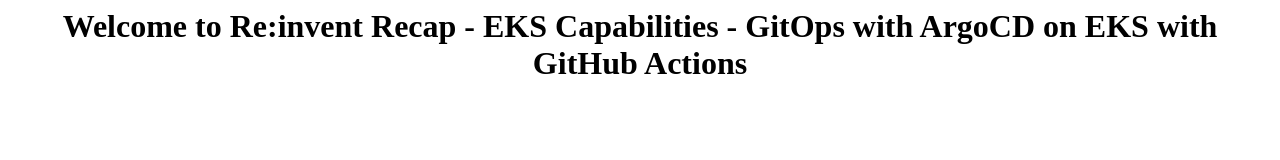
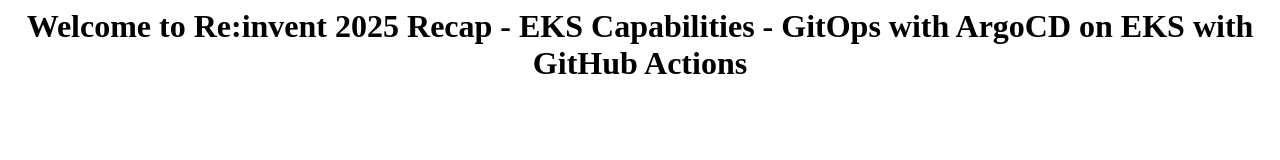
Before and after one commit to awskencho/eks-gitops-argocd, a plain HTML site: page docker/index.html in a window 1280 px wide. Drawn offline with Linux system fonts and the light colour scheme.

Commit message:
updated index.html v3

```diff
--- a/docker/index.html
+++ b/docker/index.html
@@ -1,7 +1,7 @@
 <Html>
 <body>
 <center>
-<h1> Welcome to Re:invent Recap - EKS Capabilities - GitOps with ArgoCD on EKS with GitHub Actions</h1>
+<h1> Welcome to Re:invent 2025 Recap - EKS Capabilities - GitOps with ArgoCD on EKS with GitHub Actions</h1>
 </center>
 </body>
 </Html>
```
Also changed, not shown: 1 other file.
